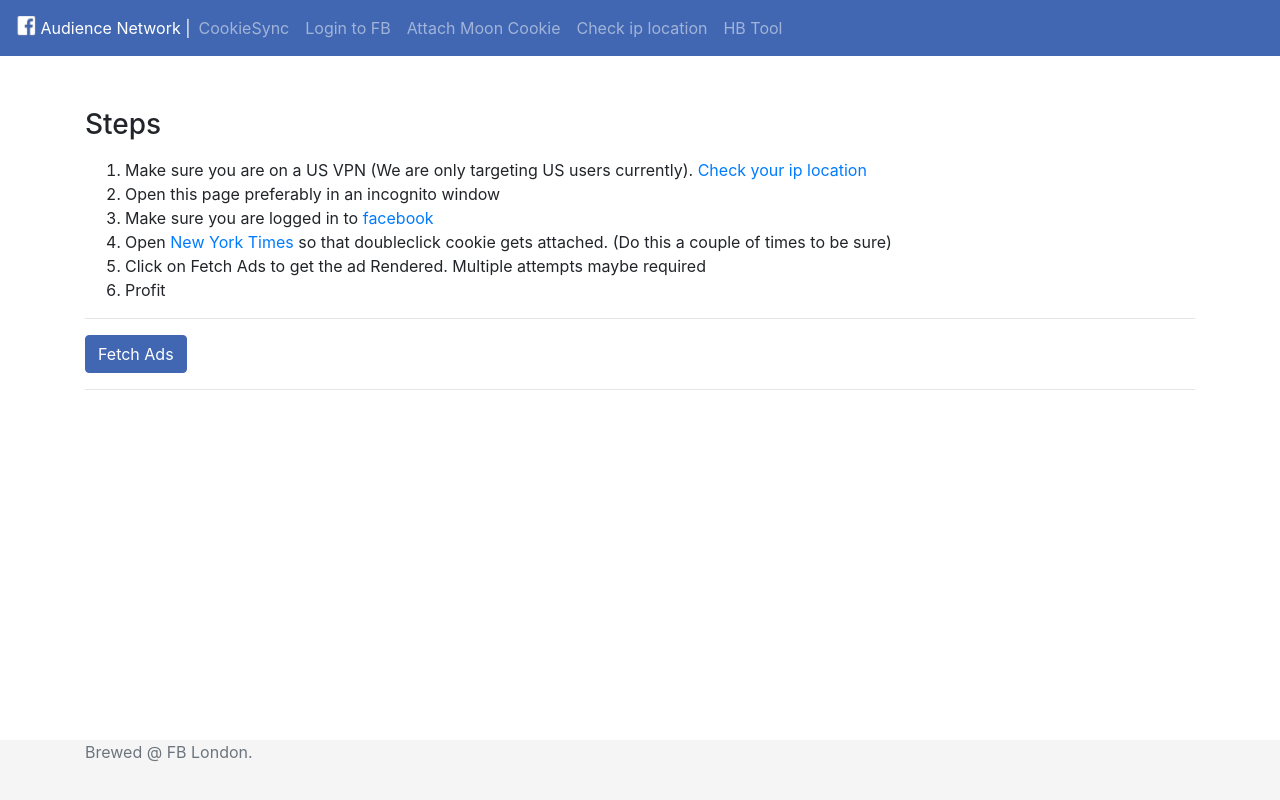
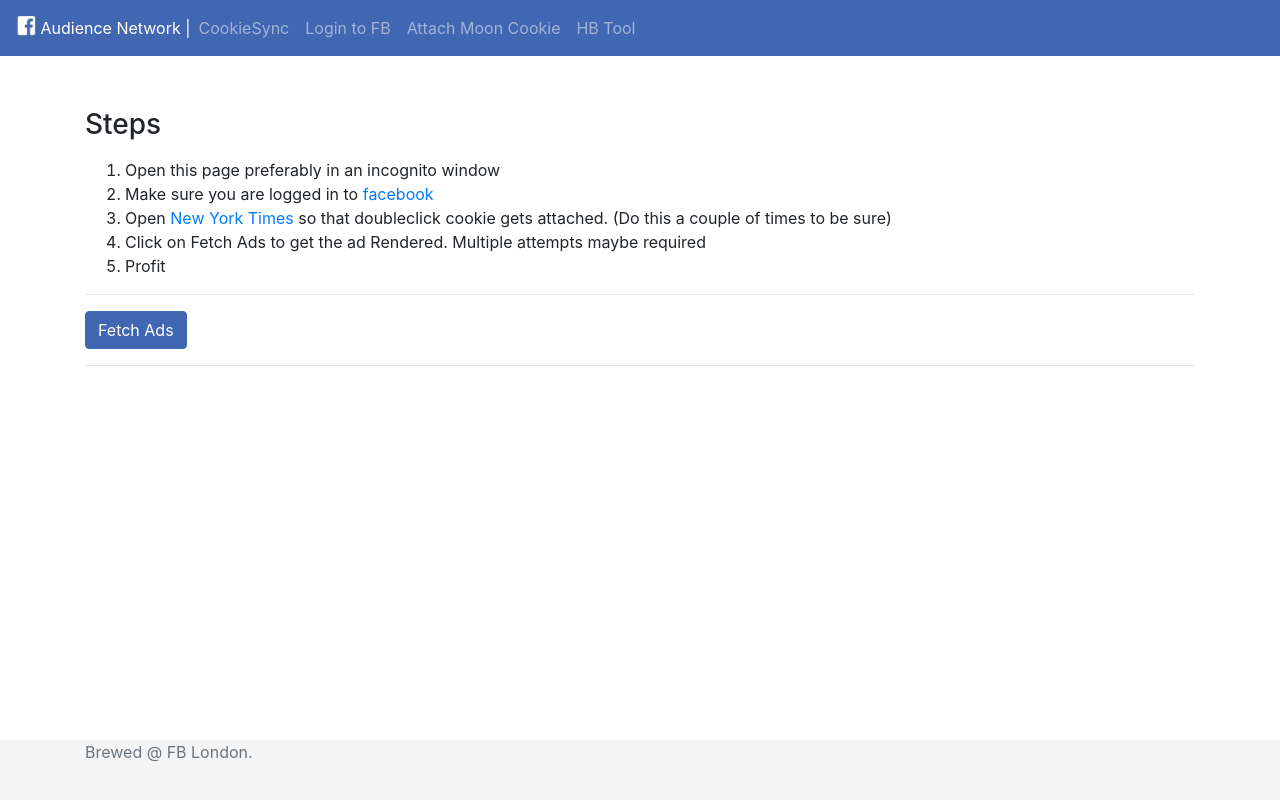
Before and after one commit to tahaj/tahaj.github.io, a plain HTML site: page index.html in a window 1280 px wide. Drawn offline with nearby package versions, Linux system fonts and the light colour scheme.

Commit message:
update page to get rid of ip and vpn restrictions

```diff
--- a/index.html
+++ b/index.html
@@ -59,9 +59,6 @@
 	    <li class="nav-item">
               <a class="nav-link" href="https://www.newyorktimes.com" target="_blank">Attach Moon Cookie</a>
             </li>
-	    <li class="nav-item">
-              <a class="nav-link" href="https://www.whatismyipaddress.com" target="_blank">Check ip location</a>
-            </li>
             <li class="nav-item">
               <a class="nav-link" href="https://our.internmc.facebook.com/intern/audience_network/hb/" target="_blank">HB Tool</a>
             </li>
@@ -74,7 +71,6 @@
       <h3 class="mt-5">Steps</h3>
       <p class="lead">
 	<ol>
-		<li>Make sure you are on a US VPN (We are only targeting US users currently). <a href="https://whatismyipaddress.com/" target="blank">Check your ip location</a></li>
 		<li>Open this page preferably in an incognito window</li>
 		<li>Make sure you are logged in to <a href="https://www.facebook.com" target="blank">facebook</a></li>
 		<li>Open <a href="https://www.newyorktimes.com" target="_blank">New York Times</a> so that doubleclick cookie gets attached. (Do this a couple of times to be sure) </li>
```
